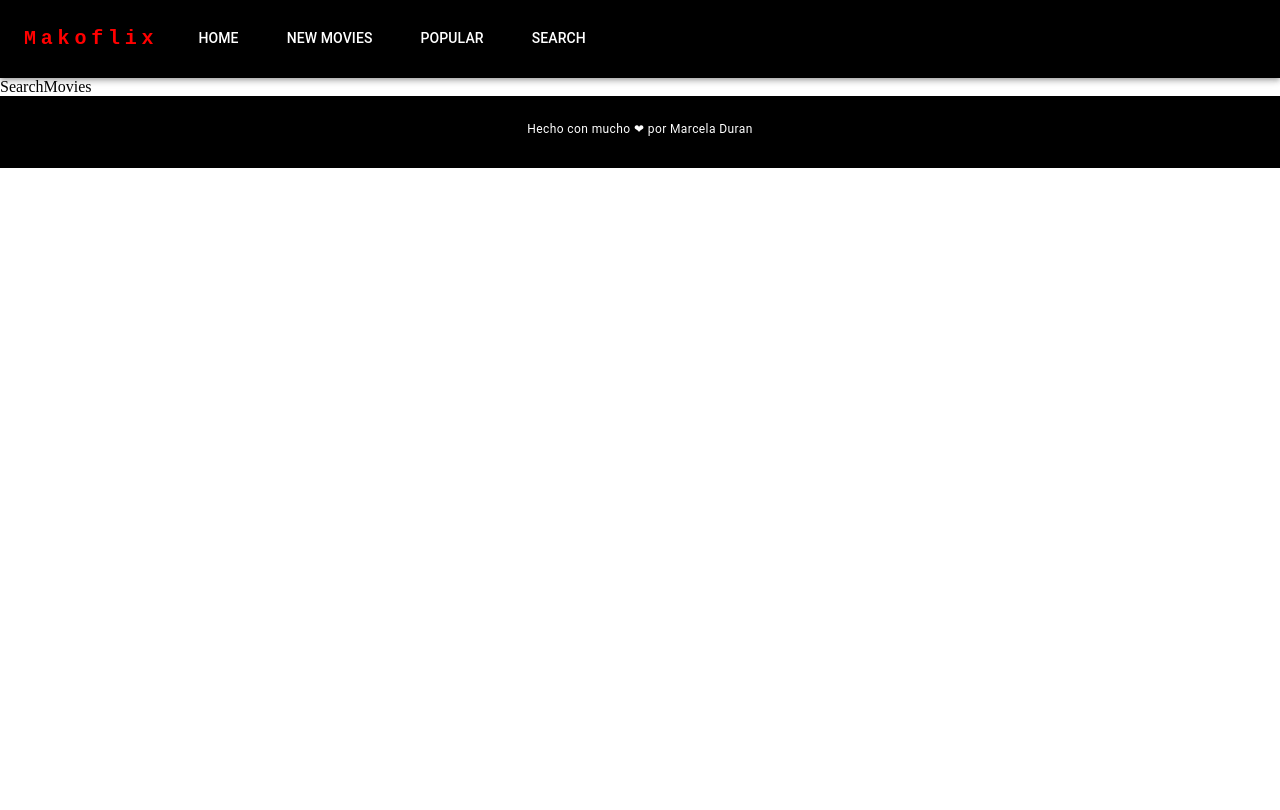
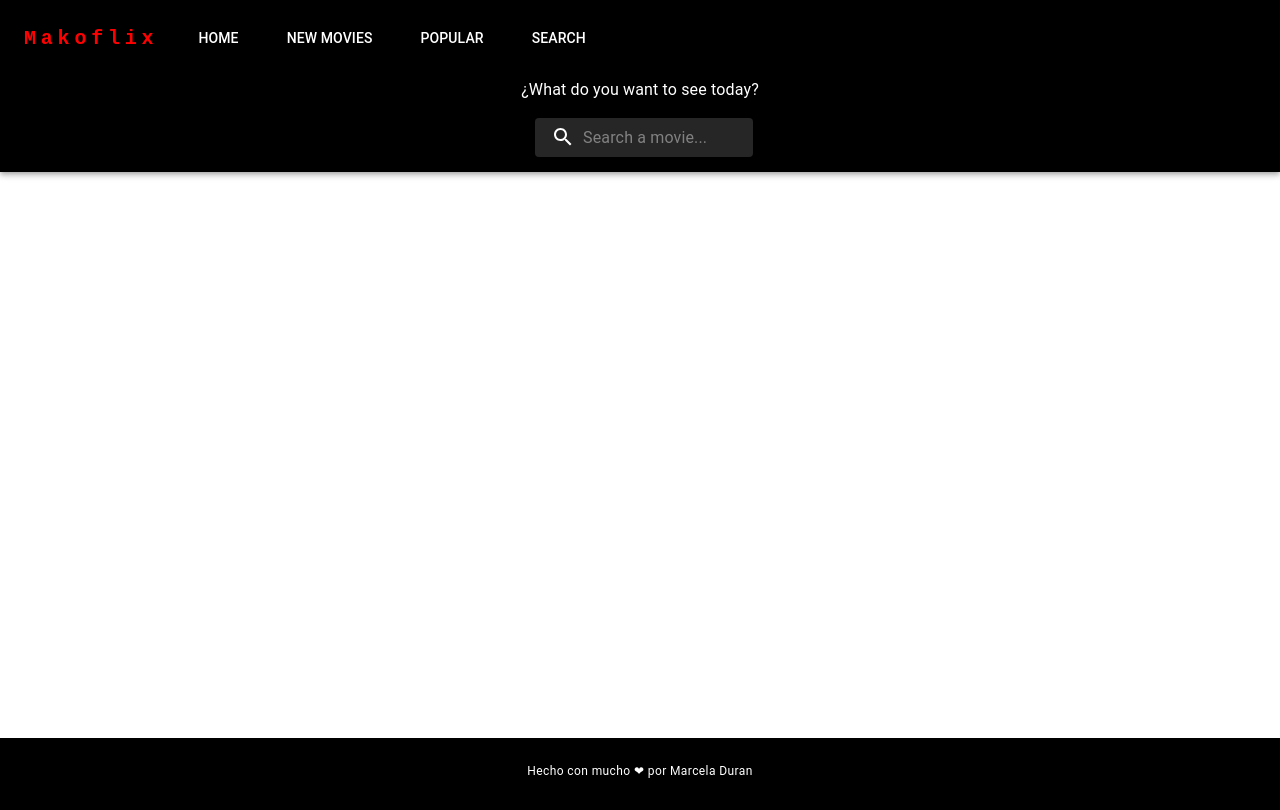
Before and after one commit to Makorii/app-peliculas, a React (Vite) app: page /search in a window 1280 px wide. Built offline with nearby package versions, Linux system fonts and the light colour scheme.

Commit message:
agrego buscador de peliculas junto con un subtitulo y ya dejo el espacio para cuando funcione el buscador y me traiga las peliculas correspondientes

```diff
--- a/src/components/SearchMovies.jsx
+++ b/src/components/SearchMovies.jsx
@@ -1,9 +1,75 @@
-import React from 'react'
+import { styled, alpha } from "@mui/material/styles";
+import AppBar from "@mui/material/AppBar";
+import Box from "@mui/material/Box";
+import Toolbar from "@mui/material/Toolbar";
+import InputBase from "@mui/material/InputBase";
+import SearchIcon from "@mui/icons-material/Search";
+import { Typography } from "@mui/material";
+
+const Search = styled("div")(({ theme }) => ({
+  position: "relative",
+  borderRadius: theme.shape.borderRadius,
+  backgroundColor: alpha(theme.palette.common.white, 0.15),
+  "&:hover": {
+    backgroundColor: alpha(theme.palette.common.white, 0.25),
+  },
+  marginLeft: 0,
+  width: "100%",
+  [theme.breakpoints.up("sm")]: {
+    marginLeft: theme.spacing(1),
+    width: "auto",
+  },
+}));
+
+const SearchIconWrapper = styled("div")(({ theme }) => ({
+  padding: theme.spacing(0, 2),
+  height: "100%",
+  position: "absolute",
+  pointerEvents: "none",
+  display: "flex",
+  alignItems: "center",
+  justifyContent: "center",
+}));
+
+const StyledInputBase = styled(InputBase)(({ theme }) => ({
+  color: "inherit",
+  width: "100%",
+  "& .MuiInputBase-input": {
+    padding: theme.spacing(1, 1, 1, 0),
+    // vertical padding + font size from searchIcon
+    paddingLeft: `calc(1em + ${theme.spacing(4)})`,
+    transition: theme.transitions.create("width"),
+    [theme.breakpoints.up("sm")]: {
+      width: "18ch",
+      "&:focus": {
+        width: "25ch",
+      },
+    },
+  },
+}));
 
 function SearchMovies() {
   return (
-    <div>SearchMovies</div>
-  )
+    <>
+      <Box sx={{ flexGrow: 1 }}>
+        <AppBar position="static">
+          <Toolbar sx={{ backgroundColor: "black", justifyContent:"center", flexDirection:"column", paddingBottom:"15px" }}>
+            <Typography pb={2}>¿What do you want to see today?</Typography>
+            <Search>
+              <SearchIconWrapper>
+                <SearchIcon />
+              </SearchIconWrapper>
+              <StyledInputBase
+                placeholder="Search a movie..."
+                inputProps={{ "aria-label": "search" }}
+              />
+            </Search>
+          </Toolbar>
+        </AppBar>
+      </Box>
+      <Box height="70.8vh"></Box>
+    </>
+  );
 }
 
-export default SearchMovies
+export default SearchMovies;
```
